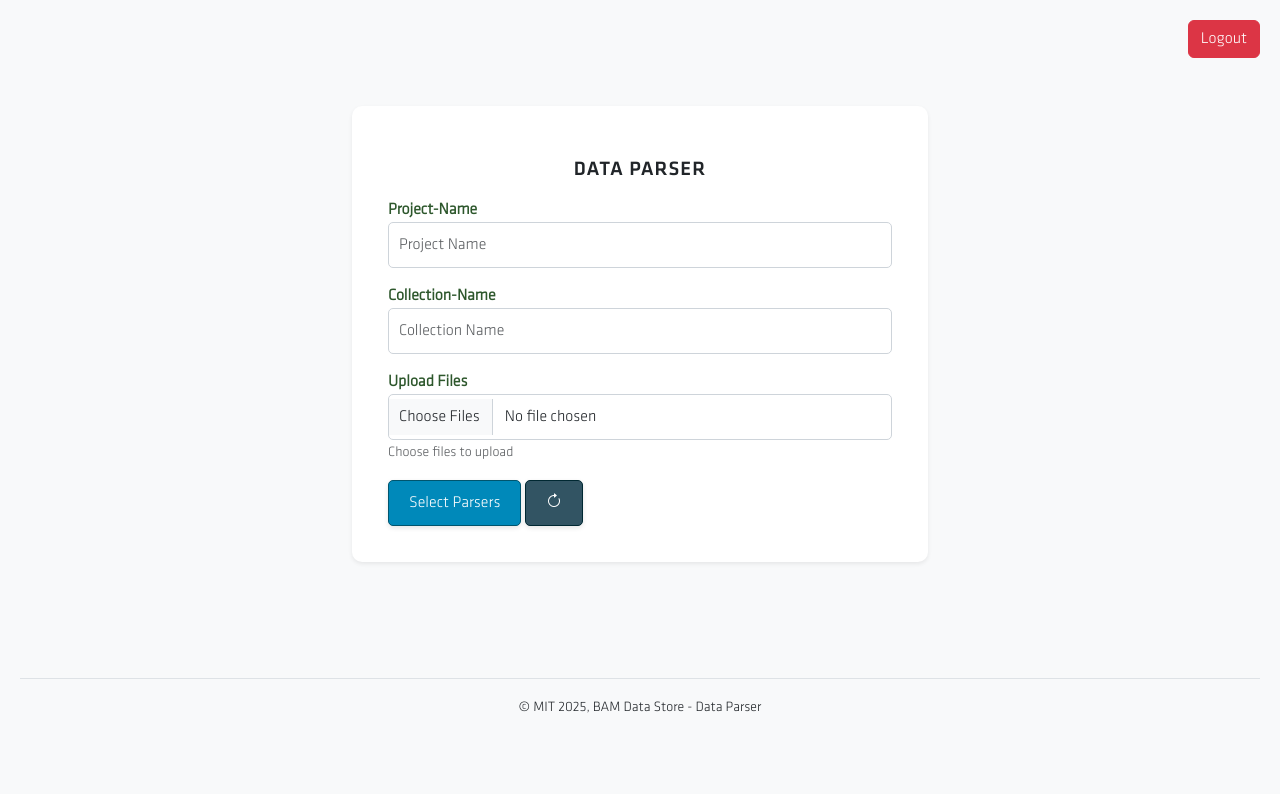
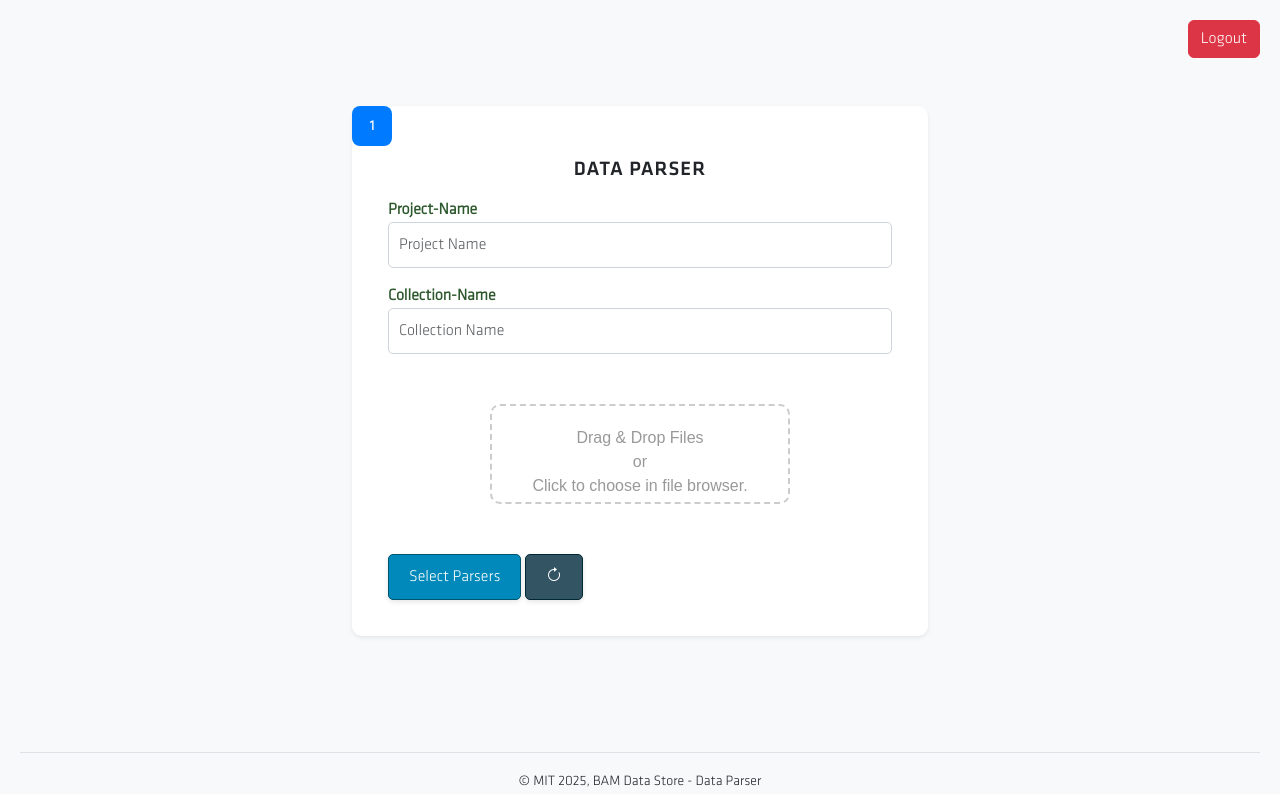
Before and after one commit to JosePizarro3/openbis-upload-helper, a Django app: template openbis_upload_helper/app/templates/homepage.html in a window 1280 px wide. Shown: the top 794 px of the page. Before the commit the page ends 713 px from the top, so only its background shows below. Run offline with Django 5.2, Linux system fonts and the light colour scheme; the template is opened without the code that fills it, so the values that code supplies are empty; parts of the project's set-up code (start-up, migrations or seed data) failed here and were passed over.

Commit message:
added drag & drop

```diff
--- a/openbis_upload_helper/app/static/css/style.css
+++ b/openbis_upload_helper/app/static/css/style.css
@@ -220,3 +220,70 @@ button svg.bi-chevron-right {
 button[aria-expanded="true"] .transition-arrow {
   transform: rotate(90deg);
 }
+
+.card-number {
+      position: absolute;
+      top: 0px;
+      left: 0;
+      width: 40px;
+      height: 40px;
+      background: #007bff;
+      color: white;
+      border-radius: 0.5rem; /* Rounded corners */
+      display: flex;
+      align-items: center;
+      justify-content: center;
+      font-weight: bold;
+      font-size: 14px;
+      z-index: 2;
+    }
+
+.vertical-wrapper {
+    position: relative;
+    height: 25px; /* oder was du brauchst */
+    display: flex;
+    justify-content: center;
+  }
+
+hr.vertical {
+    position: absolute;
+    height: calc(100% + 20px);; /* Länge der vertikalen Linie */
+    top: -20px;
+    width: 0;
+    bottom: 20px;
+    border: none;
+    border-left: 2px solid black; /* statt border: 1px solid */
+    margin: 0;
+  }
+
+#drop-area {
+    border: 2px dashed #ccc;
+    border-radius: 10px;
+    width: 300px;
+    height: 100px;
+    font-family: sans-serif;
+    text-align: center;
+    padding: 20px;
+    margin: 50px auto;
+    color: #999;
+}
+
+#drop-area.highlight {
+    border-color: purple;
+    background-color: #f3eaff;
+}
+ul#file-list {
+    width: 300px;
+    margin: 0;
+    padding: 0;
+    font-family: sans-serif;
+    list-style: none;
+}
+
+ul#file-list li {
+    padding: 5px 10px;
+    border-bottom: 1px solid #ddd;
+}
+ul#file-list li:last-child {
+    border-bottom: none;
+}
--- a/openbis_upload_helper/app/templates/homepage.html
+++ b/openbis_upload_helper/app/templates/homepage.html
@@ -4,6 +4,7 @@
     <head>
         <meta charset="UTF-8">
         <meta name="viewport" content="width=device-width, initial-scale=1.0">
+        <meta name="csrf-token" content="{{ csrf_token }}">
         <title>Data Parser</title>
         <link rel="stylesheet" href="https://cdn.jsdelivr.net/npm/bootstrap@5.3.0/dist/css/bootstrap.min.css">
         <link rel="stylesheet" href="{% static 'css/style.css' %}">
@@ -22,6 +23,7 @@
                 <div class="col-md-8">
                     <div class="card shadow-sm">
                         <div class="card-body">
+                            <div class="card-number">1</div>
                             <div class="tab-content mt-3" id="myTabContent">
                                 <div class="tab-pane fade show active" id="checker-content" role="tabpanel" aria-labelledby="checker-tab">
                                     <h5 class="text-center">Data Parser</h5>
@@ -38,11 +40,51 @@
                                             <input type="text" class="form-control" id="collectionName" name="collection_name" placeholder="Collection Name" required>
                                         </div>
 
-                                        <div class="mb-3">
-                                            <label for="formFile" class="form-label">Upload Files</label>
-                                            <input class="form-control" type="file" id="formFile" name="files" multiple required>
-                                            <small class="text-muted">Choose files to upload</small>
+                                        <div id="drop-area">
+                                            <p>Drag & Drop Files <br>
+                                            or<br>
+                                            Click to choose in file browser.</p>
+                                            <input type="file" id="fileElem" name="files[]" multiple style="display:none;">
                                         </div>
+                                        <ul id="file-list" style="margin-bottom: 10px;"></ul>
+                                        <script>
+                                            const dropArea = document.getElementById('drop-area');
+                                            const fileInput = document.getElementById('fileElem');
+                                            const fileList = document.getElementById('file-list');
+
+                                            dropArea.addEventListener('click', () => {
+                                                fileInput.click();
+                                            });
+
+                                            fileInput.addEventListener('change', () => {
+                                                handleFiles(fileInput.files);
+                                            });
+
+                                            dropArea.addEventListener('dragover', (e) => {
+                                                e.preventDefault();
+                                                dropArea.classList.add('highlight');
+                                            });
+
+                                            dropArea.addEventListener('dragleave', () => {
+                                                dropArea.classList.remove('highlight');
+                                            });
+                                            // add files to input form
+                                            dropArea.addEventListener('drop', (e) => {
+                                                e.preventDefault();
+                                                dropArea.classList.remove('highlight');
+                                                fileInput.files = e.dataTransfer.files;
+                                                handleFiles(e.dataTransfer.files);
+                                            });
+
+                                            function handleFiles(files) {
+                                                fileList.innerHTML = '';
+                                                for (let i = 0; i < files.length; i++) {
+                                                    const li = document.createElement('li');
+                                                    li.textContent = files[i].name;
+                                                    fileList.appendChild(li);
+                                                }
+                                            }
+                                        </script>
 
                                         <button type="submit" name="upload" class="btn btn-primary">Select Parsers</button>
                                         <a href="{% url 'homepage' %}?reset=1" class="btn btn-secondary text-center"><i class="bi bi-arrow-clockwise"></i></a>
@@ -52,10 +94,13 @@
                         </div>
                     </div>
                 </div>
-
                 {% if uploaded_files %}
+                <div class="vertical-wrapper">
+                  <hr class="vertical" />
+                </div>
                 <div class="card">
                   <div class="card-body">
+                    <div class="card-number">2</div>
                     <h5 class="text-center">Select Parser</h5>
                     <h6>Available Parsers:</h6>
                     <ul style="list-style: none; padding: 0; margin: 3; display: flex; gap: 10px;">
@@ -84,9 +129,13 @@
                 </div>
                 {% endif %}
                 {% if logs %}
+                <div class="vertical-wrapper">
+                  <hr class="vertical" />
+                </div>
                 <div class="col-md-8">
                     <div class="card shadow-sm">
                         <div class="card-body">
+                            <div class="card-number">3</div>
                             <div class="tab-content mt-3" id="myTabContent">
                                 <div class="tab-pane fade show active" id="checker-content" role="tabpanel" aria-labelledby="checker-tab">
                                     <div class="mt-4">
@@ -142,7 +191,6 @@
                 {% endif %}
             </div>
         </div>
-
         <script src="https://cdn.jsdelivr.net/npm/bootstrap@5.3.0/dist/js/bootstrap.bundle.min.js"></script>
     </body>
     <footer class="text-center py-3 mt-5 border-top">
```
Also changed, not shown: openbis_upload_helper/app/views.py (+20 -3 lines).
